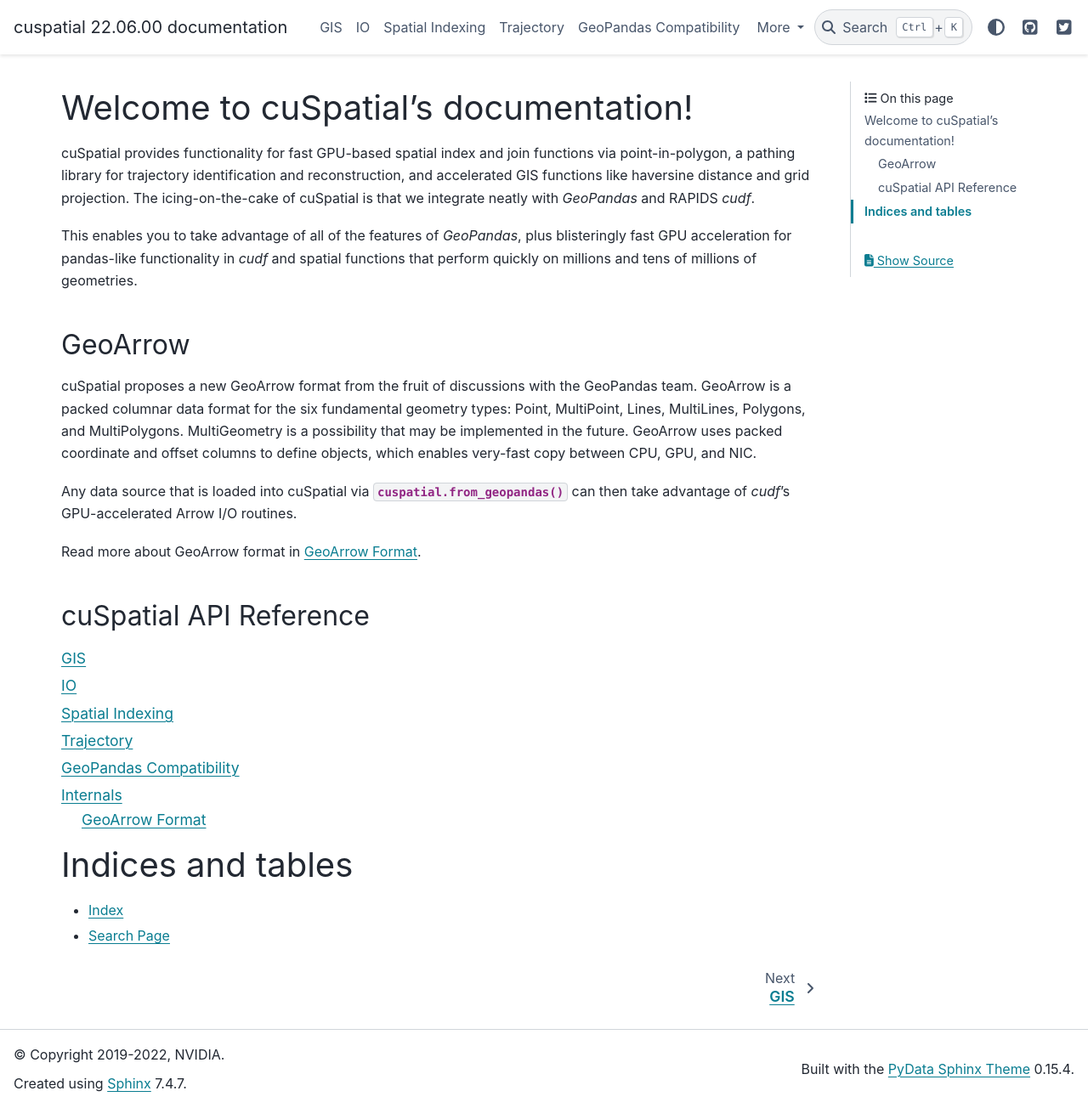
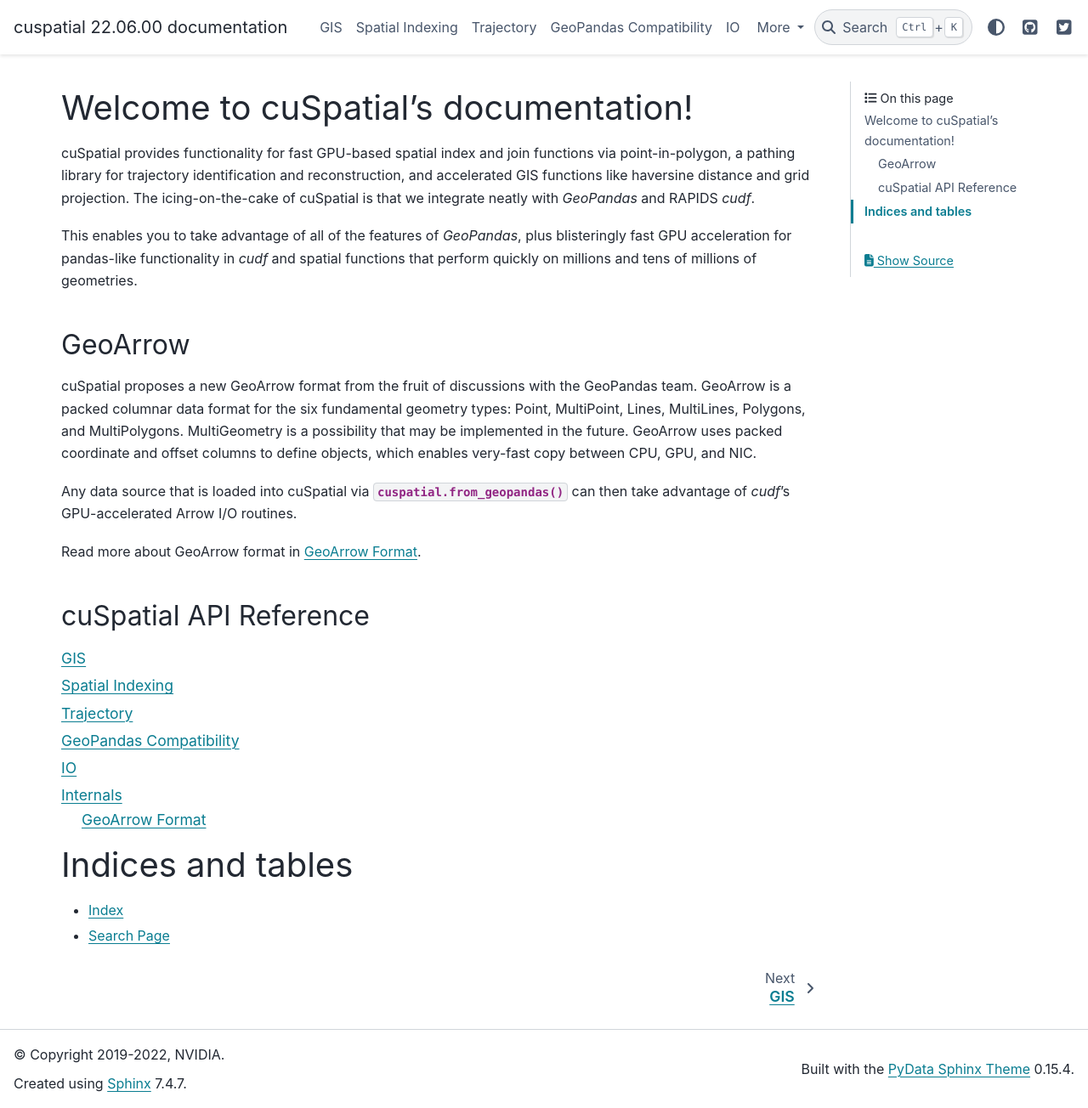
Before and after one commit to rapidsai/cuspatial, a Sphinx documentation site: the page built from docs/source/index.rst, in a window 1280 px wide and 1304 px high. Shown: the whole window at 85% size. Built offline with Sphinx 7.4.7 and the PyData theme 0.15.4, drawn with Linux system fonts in a browser that asks for light colours.

Commit message:
Reordering pages

```diff
--- a/docs/source/index.rst
+++ b/docs/source/index.rst
@@ -35,10 +35,10 @@
    :maxdepth: 2
 
    api_docs/gis.rst
-   api_docs/io.rst
    api_docs/spatial_indexing.rst
    api_docs/trajectory.rst
    api_docs/geopandas_compatibility.rst
+   api_docs/io.rst
    api_docs/internals.rst
 
 
```
